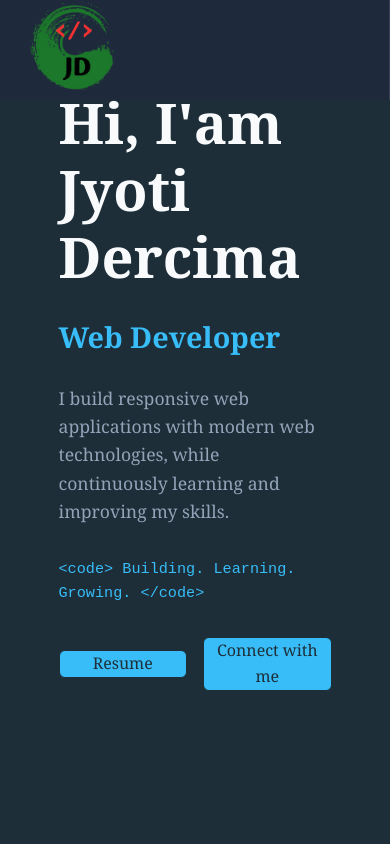
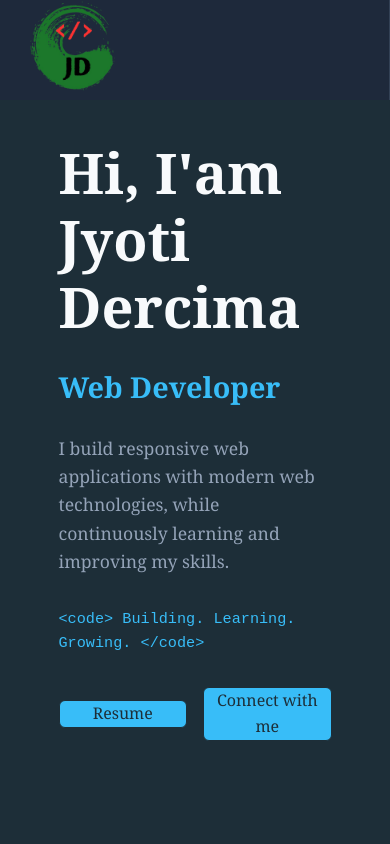
Before and after one commit to jyotidercima/portfolio-website-jd, a React (Vite) app in the folder client/: page / in a window 390 px wide. Shown: the top 844 px of the page. Built offline with nearby package versions, Linux system fonts and the light colour scheme.

Commit message:
hero section spacing adjusted

```diff
--- a/client/src/style/Hero.css
+++ b/client/src/style/Hero.css
@@ -141,7 +141,8 @@
 @media (max-width: 780px) {
 
     #hero {
-        margin: 10% auto;
+        /* margin: 10% auto -10% auto; */
+        margin: -20% auto;
         width: 100vw;
         padding: 15%;
 
@@ -166,7 +167,7 @@
 
 @media (max-width: 512px) {
     #hero {
-        margin-top: 100px;
+        margin-top: 150px;
         display: block;
     }
 
```
